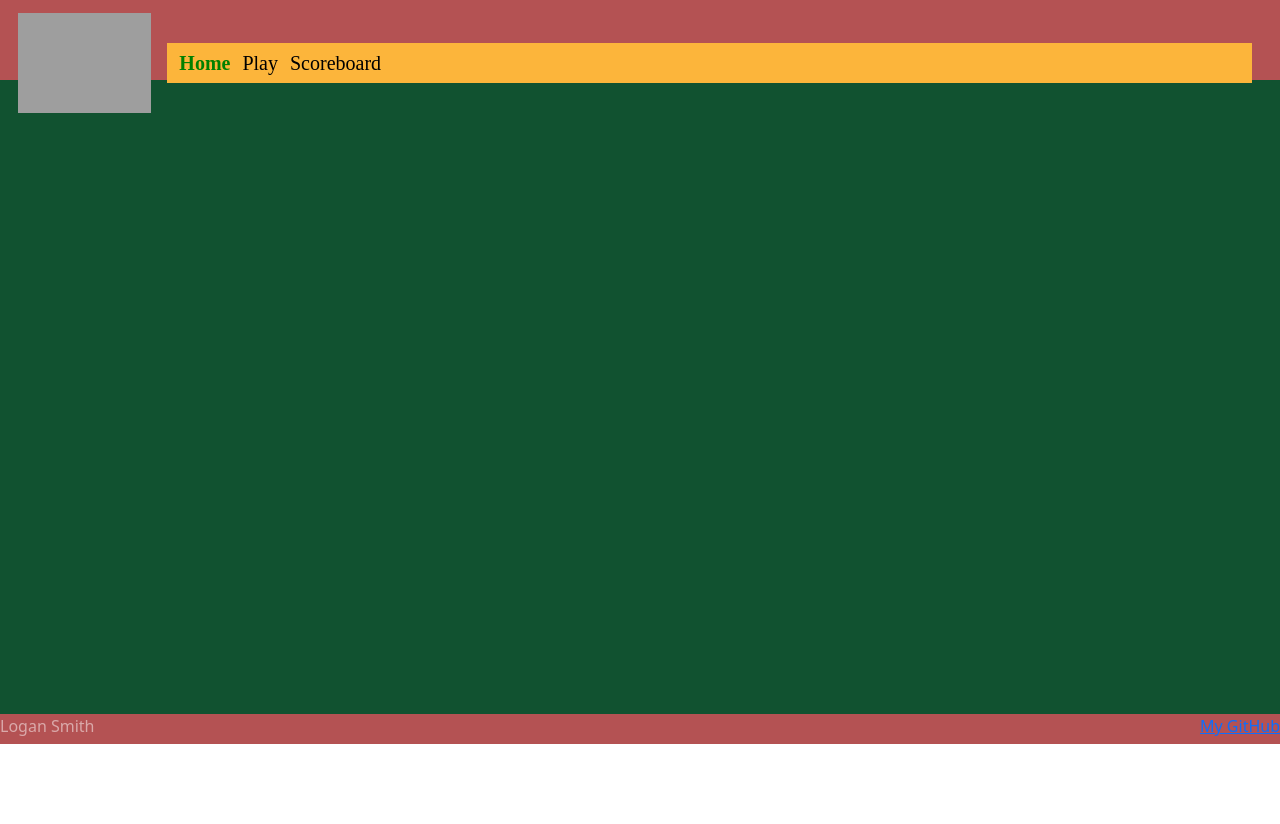
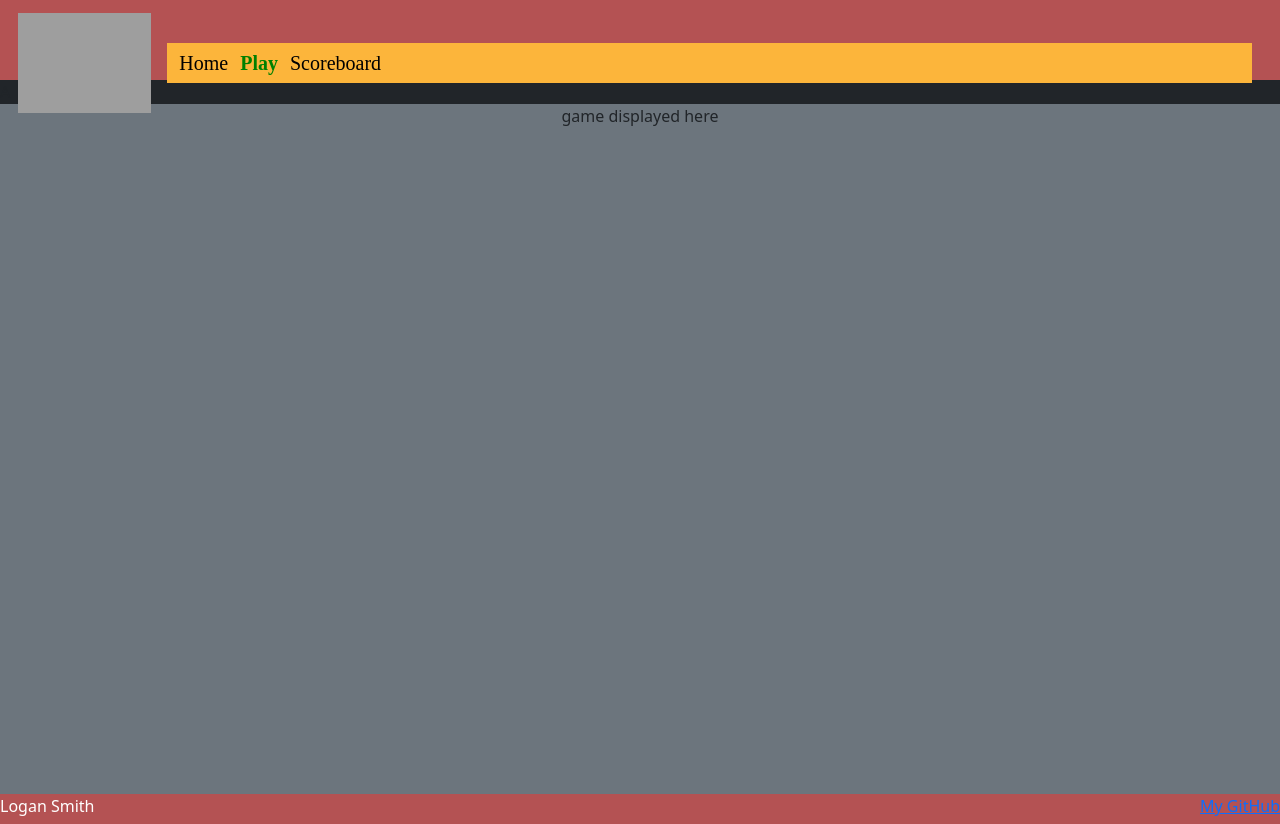
Before and after one commit to Ljreds/virtual-spider, a React (Vite) app: page /game in a window 1280 px wide. Before the commit the page ends 800 px from the top, so only its background shows below. Built offline with nearby package versions, Linux system fonts and the light colour scheme; grey boxes are pictures that could not be loaded; a web font is replaced by a local one.

Commit message:
Added the router functionality Including NavLink elements and Routes

```diff
--- a/src/app.css
+++ b/src/app.css
@@ -2,6 +2,7 @@
     display: flex;
     flex-direction: column;
     min-width: 375px;
+    margin-top: 80px;
 
 }
 
--- a/src/app.jsx
+++ b/src/app.jsx
@@ -9,28 +9,39 @@ import { Scores } from './scores/scores';
 
 export default function App() {
   return (
-  <div className="body bg-dark text-light">A
+    <BrowserRouter>
+        <div className="body bg-dark text-dark">A
             <header className="container-fluid fixed-top">
                 <nav className="navbar navbar-light">
                     <a className="navbar-brand" href="#">
                         <img id="title-bar" src="madamfo.png" alt="Madamfo" height="100" />
                     </a>
                     <menu className="navbar-brand">
-                <li className="nav-item"><a className="nav-link active" href="index.html"> Home </a></li>
-                <li className="nav-item"><a className="nav-link" href="game.html">Play</a></li>
-                <li className="nav-item"><a className="nav-link" href="score.html">Scoreboard</a></li>
+                        <li className="nav-item"><NavLink className="nav-link" to=""> Home </NavLink></li>
+                        <li className="nav-item"><NavLink className="nav-link" to="game">Play</NavLink></li>
+                        <li className="nav-item"><NavLink className="nav-link" to="scores">Scoreboard</NavLink></li>
                     </menu>
                 </nav>
             </header>
 
-    <main>App components go here</main>
+            <Routes>
+                <Route path='/' element={<Login />} exact />
+                <Route path='/game' element={<Game />} />
+                <Route path='/scores' element={<Scores />} />
+                <Route path='*' element={<NotFound />} />
+            </Routes>
 
-    <footer className="text-white-50">
+            <footer className="text-white">
                 <div>
                     <span className="text_reset">Logan Smith</span>
                     <a href="https://github.com/Ljreds/virtual-spider.git">My GitHub</a>
                 </div>
             </footer>
         </div>
+    </BrowserRouter>
   )
 }
+
+function NotFound() {
+  return <main className="container-fluid bg-secondary text-center">404: Return to sender. Address unknown.</main>;
+}
```
Lines whose indentation alone changed are shown as unchanged.
